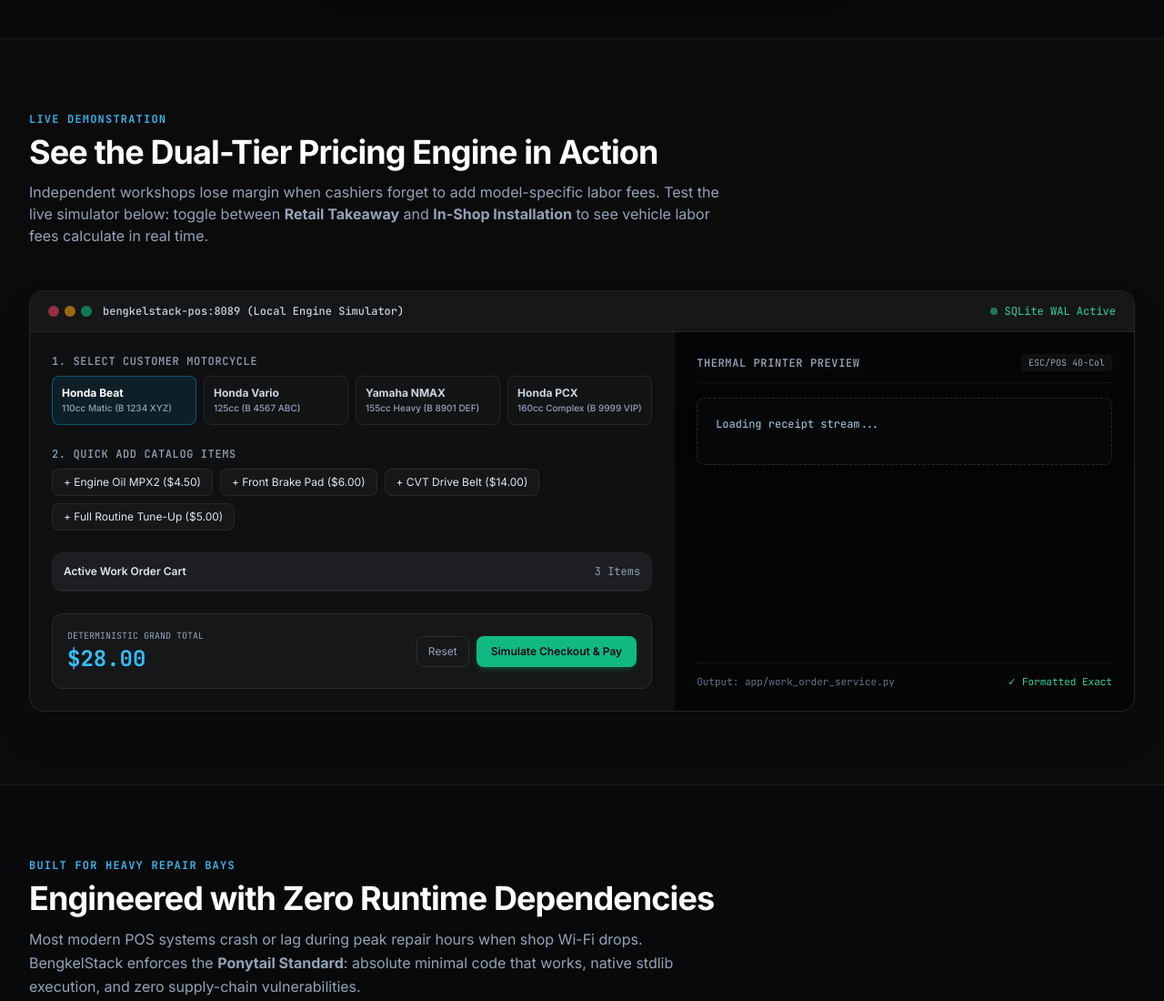
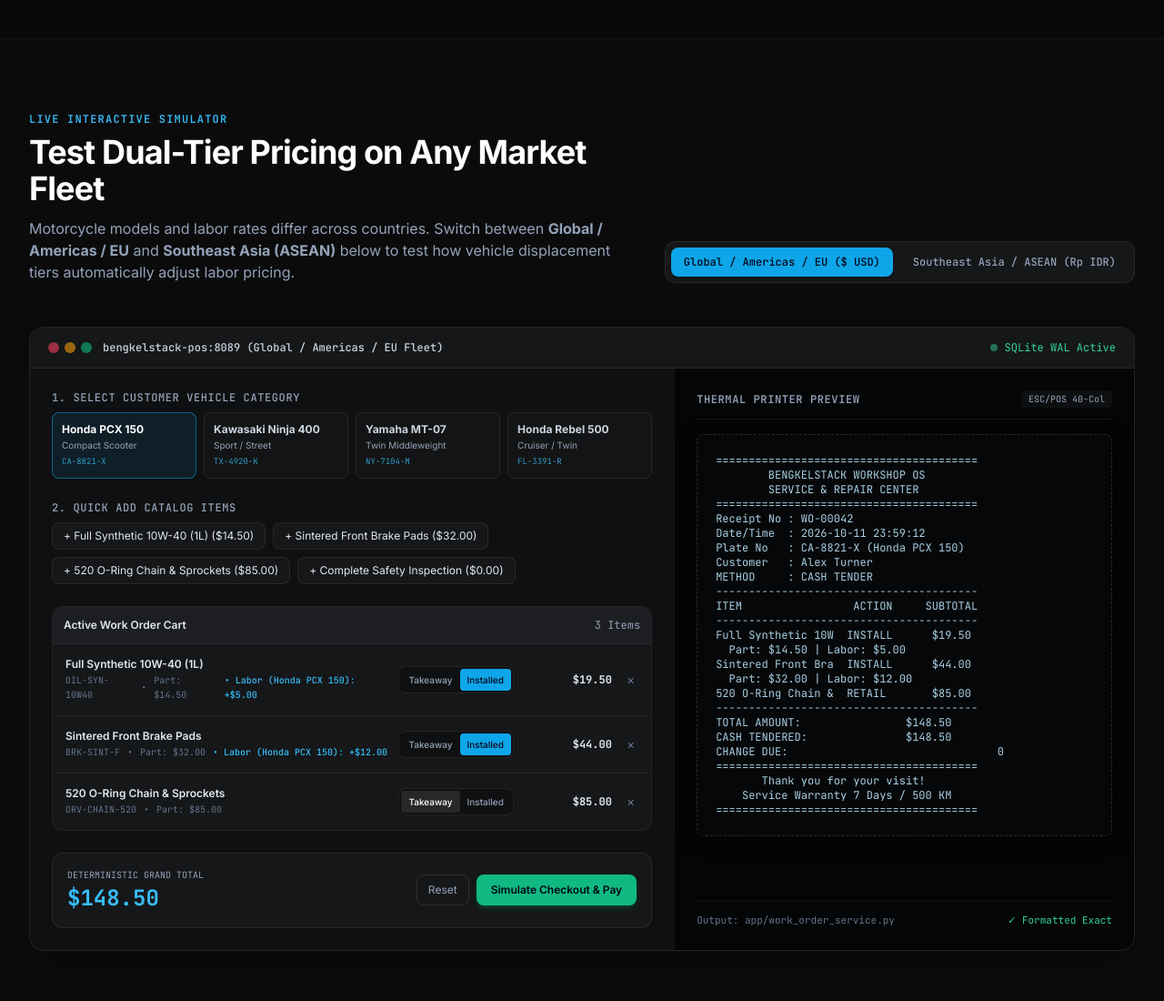
Before and after one commit to BengkelStack/bengkelstack-site, a plain HTML site: page index.html in a window 1280 px wide. Shown: the part 700-1800 px from the top of the page at 91% size. Drawn offline with nearby package versions, Linux system fonts and the light colour scheme.

Commit message:
fix(simulator): add multi-market fleet switcher (Global vs ASEAN) and fix unescaped newline syntax error

```diff
--- a/index.html
+++ b/index.html
@@ -44,10 +44,6 @@
   </script>
 
   <style>
-    :root {
-      --border-subtle: rgba(255, 255, 255, 0.06);
-      --border-standard: rgba(255, 255, 255, 0.1);
-    }
     html, body {
       background-color: #08090a;
       color: #f7f8f8;
@@ -124,7 +120,7 @@
         <!-- Eyebrow Badge -->
         <div class="inline-flex items-center gap-2 px-3 py-1 rounded-full border border-[rgba(255,255,255,0.1)] bg-white/[0.02] text-slate-300 text-xs font-mono mb-8">
           <span class="w-2 h-2 rounded-full bg-emerald-400"></span>
-          <span>Zero-Dependency Python 3 • Local SQLite WAL • Air-Gapped Ready</span>
+          <span>Zero-Dependency Python 3 • Local SQLite WAL • Global Multi-Market Ready</span>
         </div>
 
         <!-- Headline -->
@@ -134,7 +130,7 @@
 
         <!-- Subtext -->
         <p class="text-base sm:text-lg text-slate-400 max-w-2xl mx-auto mb-10 leading-relaxed font-normal">
-          A self-hosted point-of-sale and dynamic pricing engine engineered to eliminate shop billing leakage. Runs 100% offline with zero external pip dependencies.
+          A self-hosted point-of-sale and dynamic pricing engine engineered to eliminate workshop billing leakage. Operates 100% offline with zero external pip dependencies.
         </p>
 
         <!-- CTA Row -->
@@ -164,14 +160,26 @@
     <section id="interactive-pos" class="py-20 border-b border-[rgba(255,255,255,0.06)] bg-panel/40">
       <div class="max-w-7xl mx-auto px-4 sm:px-6 lg:px-8">
 
-        <div class="max-w-3xl mb-12">
-          <div class="text-xs font-mono text-sky-400 uppercase tracking-widest font-semibold mb-2">Live Demonstration</div>
+        <div class="flex flex-col md:flex-row md:items-end justify-between gap-6 mb-12">
+          <div class="max-w-2xl">
+            <div class="text-xs font-mono text-sky-400 uppercase tracking-widest font-semibold mb-2">Live Interactive Simulator</div>
             <h2 class="text-2xl sm:text-4xl font-bold text-white tracking-tight">
-            See the Dual-Tier Pricing Engine in Action
+              Test Dual-Tier Pricing on Any Market Fleet
             </h2>
             <p class="mt-3 text-sm sm:text-base text-slate-400 leading-relaxed">
-            Independent workshops lose margin when cashiers forget to add model-specific labor fees. Test the live simulator below: toggle between <b>Retail Takeaway</b> and <b>In-Shop Installation</b> to see vehicle labor fees calculate in real time.
+              Motorcycle models and labor rates differ across countries. Switch between <b>Global / Americas / EU</b> and <b>Southeast Asia (ASEAN)</b> below to test how vehicle displacement tiers automatically adjust labor pricing.
             </p>
+          </div>
+
+          <!-- Region / Market Preset Switcher -->
+          <div class="flex items-center gap-2 p-1.5 rounded-xl bg-surface border border-[rgba(255,255,255,0.08)] self-start md:self-auto">
+            <button onclick="setMarketRegion('global')" id="btnRegionGlobal" class="px-3.5 py-2 rounded-lg text-xs font-mono font-medium transition-all bg-sky-500 text-slate-950 font-bold shadow-sm">
+              Global / Americas / EU ($ USD)
+            </button>
+            <button onclick="setMarketRegion('asean')" id="btnRegionAsean" class="px-3.5 py-2 rounded-lg text-xs font-mono font-medium transition-all text-slate-400 hover:text-white">
+              Southeast Asia / ASEAN (Rp IDR)
+            </button>
+          </div>
         </div>
 
         <!-- Interactive POS Terminal Wrapper -->
@@ -184,7 +192,7 @@
                 <div class="w-3 h-3 rounded-full bg-amber-500/60"></div>
                 <div class="w-3 h-3 rounded-full bg-emerald-500/60"></div>
               </div>
-              <span class="text-xs font-mono text-slate-300 font-medium">bengkelstack-pos:8089 (Local Engine Simulator)</span>
+              <span class="text-xs font-mono text-slate-300 font-medium" id="terminalTitle">bengkelstack-pos:8089 (Global Market Fleet)</span>
             </div>
             <div class="flex items-center gap-2 text-xs font-mono text-emerald-400">
               <span class="w-2 h-2 rounded-full bg-emerald-400 animate-pulse"></span>
@@ -201,25 +209,10 @@
               <!-- 1. Vehicle Selection -->
               <div>
                 <label class="block text-xs font-mono uppercase tracking-wider text-slate-400 mb-2 font-medium">
-                  1. Select Customer Motorcycle
+                  1. Select Customer Vehicle Category
                 </label>
-                <div class="grid grid-cols-2 sm:grid-cols-4 gap-2">
-                  <button onclick="setDemoVehicle('beat')" id="btnVehBeat" class="p-2.5 rounded-lg border border-sky-500/40 bg-sky-500/10 text-white text-xs font-medium text-left transition-all">
-                    <div class="font-bold">Honda Beat</div>
-                    <div class="text-[10px] text-slate-400">110cc Matic (B 1234 XYZ)</div>
-                  </button>
-                  <button onclick="setDemoVehicle('vario')" id="btnVehVario" class="p-2.5 rounded-lg border border-[rgba(255,255,255,0.08)] bg-white/[0.02] hover:bg-white/[0.04] text-slate-300 text-xs font-medium text-left transition-all">
-                    <div class="font-bold">Honda Vario</div>
-                    <div class="text-[10px] text-slate-400">125cc (B 4567 ABC)</div>
-                  </button>
-                  <button onclick="setDemoVehicle('nmax')" id="btnVehNmax" class="p-2.5 rounded-lg border border-[rgba(255,255,255,0.08)] bg-white/[0.02] hover:bg-white/[0.04] text-slate-300 text-xs font-medium text-left transition-all">
-                    <div class="font-bold">Yamaha NMAX</div>
-                    <div class="text-[10px] text-slate-400">155cc Heavy (B 8901 DEF)</div>
-                  </button>
-                  <button onclick="setDemoVehicle('pcx')" id="btnVehPcx" class="p-2.5 rounded-lg border border-[rgba(255,255,255,0.08)] bg-white/[0.02] hover:bg-white/[0.04] text-slate-300 text-xs font-medium text-left transition-all">
-                    <div class="font-bold">Honda PCX</div>
-                    <div class="text-[10px] text-slate-400">160cc Complex (B 9999 VIP)</div>
-                  </button>
+                <div class="grid grid-cols-2 sm:grid-cols-4 gap-2" id="vehButtonGrid">
+                  <!-- Dynamically populated by setMarketRegion -->
                 </div>
               </div>
 
@@ -228,19 +221,8 @@
                 <label class="block text-xs font-mono uppercase tracking-wider text-slate-400 mb-2 font-medium">
                   2. Quick Add Catalog Items
                 </label>
-                <div class="flex flex-wrap gap-2 text-xs">
-                  <button onclick="addDemoItem('oil')" class="px-3 py-1.5 rounded-lg bg-surface hover:bg-surface-hover border border-[rgba(255,255,255,0.08)] text-slate-200 transition-colors">
-                    + Engine Oil MPX2 ($4.50)
-                  </button>
-                  <button onclick="addDemoItem('pad')" class="px-3 py-1.5 rounded-lg bg-surface hover:bg-surface-hover border border-[rgba(255,255,255,0.08)] text-slate-200 transition-colors">
-                    + Front Brake Pad ($6.00)
-                  </button>
-                  <button onclick="addDemoItem('belt')" class="px-3 py-1.5 rounded-lg bg-surface hover:bg-surface-hover border border-[rgba(255,255,255,0.08)] text-slate-200 transition-colors">
-                    + CVT Drive Belt ($14.00)
-                  </button>
-                  <button onclick="addDemoItem('tuneup')" class="px-3 py-1.5 rounded-lg bg-surface hover:bg-surface-hover border border-[rgba(255,255,255,0.08)] text-slate-200 transition-colors">
-                    + Full Routine Tune-Up ($5.00)
-                  </button>
+                <div class="flex flex-wrap gap-2 text-xs" id="quickAddButtonGrid">
+                  <!-- Dynamically populated by setMarketRegion -->
                 </div>
               </div>
 
@@ -259,7 +241,7 @@
               <div class="flex items-center justify-between p-4 rounded-xl bg-surface border border-[rgba(255,255,255,0.08)]">
                 <div>
                   <div class="text-[10px] font-mono uppercase text-slate-400">Deterministic Grand Total</div>
-                  <div class="text-2xl font-bold font-mono text-sky-400 mt-0.5" id="demoGrandTotal">$28.00</div>
+                  <div class="text-2xl font-bold font-mono text-sky-400 mt-0.5" id="demoGrandTotal">$0.00</div>
                 </div>
                 <div class="flex gap-2">
                   <button onclick="resetDemoCart()" class="px-3 py-2 text-xs rounded-lg border border-[rgba(255,255,255,0.1)] text-slate-400 hover:text-white transition-colors">
@@ -320,7 +302,7 @@
             </div>
             <h3 class="text-base font-semibold text-white">Dual-Tier Dynamic Pricing</h3>
             <p class="mt-2 text-xs text-slate-400 leading-relaxed">
-              Splits retail spare part prices from vehicle-specific installation fees. Dismantling a complex Maxi-scooter CVT automatically charges more labor than a basic moped.
+              Splits retail spare part prices from vehicle-specific installation fees. Dismantling a complex Maxi-scooter or Sportbike fairing automatically charges more labor than a basic scooter.
             </p>
           </div>
 
@@ -342,7 +324,7 @@
             </div>
             <h3 class="text-base font-semibold text-white">Deterministic Invoice OCR</h3>
             <p class="mt-2 text-xs text-slate-400 leading-relaxed">
-              Local supplier receipt parser for Astra Otoparts, Yamaha, and Denso. Reconciles <code class="text-sky-300">sum(subtotal) == grand_total</code> with zero AI hallucinations.
+              Local supplier receipt parser for OEM distributors. Reconciles <code class="text-sky-300">sum(subtotal) == grand_total</code> with zero AI hallucinations.
             </p>
           </div>
 
@@ -669,43 +651,116 @@
     </div>
   </footer>
 
-  <!-- INTERACTIVE POS DEMO JAVASCRIPT STATE ENGINE -->
+  <!-- MULTI-MARKET JAVASCRIPT STATE ENGINE -->
   <script>
-    // In-memory catalog database
-    const catalogDb = {
+    const marketCatalogs = {
+      global: {
+        name: "Global / Americas / EU",
+        currency: "$",
         vehicles: {
-        beat: { name: "Honda Beat FI", brand: "Honda", plate: "B 1234 XYZ", owner: "Dimas Budi", class: "MATIC_110" },
-        vario: { name: "Honda Vario 125", brand: "Honda", plate: "B 4567 ABC", owner: "Siti Rahma", class: "MATIC_125" },
-        nmax: { name: "Yamaha NMAX 155", brand: "Yamaha", plate: "B 8901 DEF", owner: "Agus Pratama", class: "MATIC_155" },
-        pcx: { name: "Honda PCX 160", brand: "Honda", plate: "B 9999 VIP", owner: "Hendro Wijaya", class: "MATIC_160" },
+          scooter: { name: "Honda PCX 150", type: "Compact Scooter", plate: "CA-8821-X", owner: "Alex Turner" },
+          sport: { name: "Kawasaki Ninja 400", type: "Sport / Street", plate: "TX-4920-K", owner: "Sarah Jenkins" },
+          naked: { name: "Yamaha MT-07", type: "Twin Middleweight", plate: "NY-7104-M", owner: "David Ross" },
+          cruiser: { name: "Honda Rebel 500", type: "Cruiser / Twin", plate: "FL-3391-R", owner: "Michael Vance" }
         },
         items: {
-        oil: { code: "OIL-MPX2", name: "Engine Oil AHM MPX2 0.8L", price: 4.50, installFees: { beat: 1.00, vario: 1.00, nmax: 1.50, pcx: 1.50 } },
-        pad: { code: "BRK-PAD-F", name: "Front Disc Brake Pad OEM", price: 6.00, installFees: { beat: 2.00, vario: 2.50, nmax: 3.00, pcx: 3.50 } },
-        belt: { code: "DRV-BELT", name: "CVT Drive Belt OEM Replacement", price: 14.00, installFees: { beat: 3.00, vario: 4.00, nmax: 5.50, pcx: 6.00 } },
-        tuneup: { code: "SVC-TUNE", name: "Routine Tune-Up & Throttle Clean", price: 0.00, installFees: { beat: 5.00, vario: 6.00, nmax: 8.00, pcx: 9.00 } },
+          oil: { code: "OIL-SYN-10W40", name: "Full Synthetic 10W-40 (1L)", price: 14.50, installFees: { scooter: 5.00, sport: 8.00, naked: 8.00, cruiser: 10.00 } },
+          pad: { code: "BRK-SINT-F", name: "Sintered Front Brake Pads", price: 32.00, installFees: { scooter: 12.00, sport: 18.00, naked: 18.00, cruiser: 20.00 } },
+          chain: { code: "DRV-CHAIN-520", name: "520 O-Ring Chain & Sprockets", price: 85.00, installFees: { scooter: 25.00, sport: 45.00, naked: 40.00, cruiser: 50.00 } },
+          tuneup: { code: "SVC-MAINT", name: "Complete Safety Inspection", price: 0.00, installFees: { scooter: 35.00, sport: 60.00, naked: 50.00, cruiser: 65.00 } }
+        },
+        defaultCart: [
+          { id: 'oil', action: 'installed' },
+          { id: 'pad', action: 'installed' },
+          { id: 'chain', action: 'takeaway' }
+        ]
+      },
+      asean: {
+        name: "Southeast Asia (ASEAN)",
+        currency: "Rp",
+        vehicles: {
+          beat: { name: "Honda Beat FI", type: "Entry Scooter 110cc", plate: "B 1234 XYZ", owner: "Budi Santoso" },
+          vario: { name: "Honda Vario 125", type: "Mid Scooter 125cc", plate: "D 5678 AB", owner: "Rian Hidayat" },
+          nmax: { name: "Yamaha NMAX 155", type: "Maxi Scooter 155cc", plate: "B 8901 DEF", owner: "Ahmad Fauzi" },
+          pcx: { name: "Honda PCX 160", type: "Heavy Maxi 160cc", plate: "B 9999 VIP", owner: "Hendro Wijaya" }
+        },
+        items: {
+          oil: { code: "OIL-MPX2", name: "Engine Oil AHM MPX2 (0.8L)", price: 48000, installFees: { beat: 5000, vario: 5000, nmax: 10000, pcx: 10000 } },
+          pad: { code: "BRK-PAD-F", name: "Front Disc Brake Pad OEM", price: 55000, installFees: { beat: 10000, vario: 15000, nmax: 20000, pcx: 20000 } },
+          belt: { code: "DRV-BELT", name: "CVT Drive Belt OEM Spec", price: 135000, installFees: { beat: 25000, vario: 35000, nmax: 50000, pcx: 55000 } },
+          tuneup: { code: "SVC-TUNE", name: "Routine Tune-Up & Throttle Clean", price: 0, installFees: { beat: 45000, vario: 55000, nmax: 75000, pcx: 80000 } }
+        },
+        defaultCart: [
+          { id: 'oil', action: 'installed' },
+          { id: 'pad', action: 'installed' },
+          { id: 'belt', action: 'takeaway' }
+        ]
       }
     };
 
-    // Current State
-    let currentVehKey = 'beat';
-    let demoCart = [
-      { id: 'oil', action: 'installed' },
-      { id: 'pad', action: 'installed' },
-      { id: 'belt', action: 'takeaway' },
-    ];
+    let currentMarketKey = 'global';
+    let currentVehKey = 'scooter';
+    let demoCart = [];
+
+    function formatCurrency(val) {
+      const cur = marketCatalogs[currentMarketKey].currency;
+      if (cur === "$") {
+        return "$" + val.toFixed(2);
+      } else {
+        return "Rp " + Math.round(val).toLocaleString();
+      }
+    }
+
+    function setMarketRegion(marketKey) {
+      currentMarketKey = marketKey;
+      const mkt = marketCatalogs[marketKey];
+
+      // Update switcher buttons
+      document.getElementById('btnRegionGlobal').className = marketKey === 'global'
+        ? "px-3.5 py-2 rounded-lg text-xs font-mono font-medium transition-all bg-sky-500 text-slate-950 font-bold shadow-sm"
+        : "px-3.5 py-2 rounded-lg text-xs font-mono font-medium transition-all text-slate-400 hover:text-white";
+
+      document.getElementById('btnRegionAsean').className = marketKey === 'asean'
+        ? "px-3.5 py-2 rounded-lg text-xs font-mono font-medium transition-all bg-sky-500 text-slate-950 font-bold shadow-sm"
+        : "px-3.5 py-2 rounded-lg text-xs font-mono font-medium transition-all text-slate-400 hover:text-white";
+
+      document.getElementById('terminalTitle').textContent = `bengkelstack-pos:8089 (${mkt.name} Fleet)`;
+
+      // Set default vehicle for this market
+      currentVehKey = Object.keys(mkt.vehicles)[0];
+
+      // Populate vehicle buttons
+      const vehGrid = document.getElementById('vehButtonGrid');
+      vehGrid.innerHTML = Object.entries(mkt.vehicles).map(([k, v]) => `
+        <button onclick="setDemoVehicle('${k}')" id="btnVeh_${k}" class="p-2.5 rounded-lg border text-left transition-all ${k === currentVehKey ? 'border-sky-500/50 bg-sky-500/10 text-white' : 'border-[rgba(255,255,255,0.08)] bg-white/[0.02] hover:bg-white/[0.04] text-slate-300'}">
+          <div class="font-bold text-xs truncate">${v.name}</div>
+          <div class="text-[10px] text-slate-400 truncate mt-0.5">${v.type}</div>
+          <div class="text-[9px] font-mono text-sky-400/80 mt-1">${v.plate}</div>
+        </button>
+      `).join('');
+
+      // Populate quick-add item buttons
+      const itemGrid = document.getElementById('quickAddButtonGrid');
+      itemGrid.innerHTML = Object.entries(mkt.items).map(([k, v]) => `
+        <button onclick="addDemoItem('${k}')" class="px-3 py-1.5 rounded-lg bg-surface hover:bg-surface-hover border border-[rgba(255,255,255,0.08)] text-slate-200 transition-colors">
+          + ${v.name} (${formatCurrency(v.price)})
+        </button>
+      `).join('');
+
+      // Reset cart to default
+      demoCart = JSON.parse(JSON.stringify(mkt.defaultCart));
+      renderDemoCart();
+    }
 
     function setDemoVehicle(key) {
       currentVehKey = key;
-      const keys = ['beat', 'vario', 'nmax', 'pcx'];
-      keys.forEach(k => {
-        const btn = document.getElementById('btnVeh' + k.charAt(0).toUpperCase() + k.slice(1));
+      const mkt = marketCatalogs[currentMarketKey];
+      Object.keys(mkt.vehicles).forEach(k => {
+        const btn = document.getElementById(`btnVeh_${k}`);
         if (btn) {
-          if (k === key) {
-            btn.className = "p-2.5 rounded-lg border border-sky-500/50 bg-sky-500/10 text-white text-xs font-medium text-left transition-all";
-          } else {
-            btn.className = "p-2.5 rounded-lg border border-[rgba(255,255,255,0.08)] bg-white/[0.02] hover:bg-white/[0.04] text-slate-300 text-xs font-medium text-left transition-all";
-          }
+          btn.className = k === key
+            ? "p-2.5 rounded-lg border border-sky-500/50 bg-sky-500/10 text-white text-left transition-all"
+            : "p-2.5 rounded-lg border border-[rgba(255,255,255,0.08)] bg-white/[0.02] hover:bg-white/[0.04] text-slate-300 text-left transition-all";
         }
       });
       renderDemoCart();
@@ -733,7 +788,8 @@
 
     function renderDemoCart() {
       const container = document.getElementById('demoCartList');
-      const veh = catalogDb.vehicles[currentVehKey];
+      const mkt = marketCatalogs[currentMarketKey];
+      const veh = mkt.vehicles[currentVehKey] || Object.values(mkt.vehicles)[0];
       let grandTotal = 0;
 
       document.getElementById('demoItemCount').textContent = `${demoCart.length} Items`;
@@ -744,13 +800,13 @@
             Cart is empty. Click "+ Quick Add Catalog Items" above to test pricing.
           </div>
         `;
-        document.getElementById('demoGrandTotal').textContent = "$0.00";
+        document.getElementById('demoGrandTotal').textContent = formatCurrency(0);
         renderThermalSlip([], 0);
         return;
       }
 
       const calculatedItems = demoCart.map((it, idx) => {
-        const itemData = catalogDb.items[it.id];
+        const itemData = mkt.items[it.id] || Object.values(mkt.items)[0];
         const isInstalled = it.action === 'installed';
         const laborFee = isInstalled ? (itemData.installFees[currentVehKey] || 0) : 0;
         const subtotal = itemData.price + laborFee;
@@ -776,8 +832,8 @@
             <div class="text-[10px] font-mono text-slate-500 flex items-center gap-2 mt-0.5">
               <span>${item.code}</span>
               <span>•</span>
-              <span>Part: $${item.price.toFixed(2)}</span>
-              ${item.isInstalled ? `<span class="text-sky-400 font-medium">• Labor (${veh.name}): +$${item.laborFee.toFixed(2)}</span>` : ''}
+              <span>Part: ${formatCurrency(item.price)}</span>
+              ${item.isInstalled ? `<span class="text-sky-400 font-medium">• Labor (${veh.name}): +${formatCurrency(item.laborFee)}</span>` : ''}
             </div>
           </div>
 
@@ -792,19 +848,20 @@
           </div>
 
           <!-- Subtotal & Remove -->
-          <div class="text-right font-mono font-bold text-slate-200 w-16">
-            $${item.subtotal.toFixed(2)}
+          <div class="text-right font-mono font-bold text-slate-200 w-24">
+            ${formatCurrency(item.subtotal)}
           </div>
           <button onclick="removeDemoItem(${item.idx})" class="text-slate-500 hover:text-rose-400 p-1 text-sm transition-colors" title="Remove Item">&times;</button>
         </div>
       `).join('');
 
-      document.getElementById('demoGrandTotal').textContent = `$${grandTotal.toFixed(2)}`;
+      document.getElementById('demoGrandTotal').textContent = formatCurrency(grandTotal);
       renderThermalSlip(calculatedItems, grandTotal);
     }
 
     function renderThermalSlip(items, total) {
-      const veh = catalogDb.vehicles[currentVehKey];
+      const mkt = marketCatalogs[currentMarketKey];
+      const veh = mkt.vehicles[currentVehKey] || Object.values(mkt.vehicles)[0];
       const now = new Date().toISOString().replace('T', ' ').substring(0, 19);
 
       let lines = [];
@@ -812,11 +869,11 @@
       lines.push("        BENGKELSTACK WORKSHOP OS        ");
       lines.push("        SERVICE & REPAIR CENTER         ");
       lines.push("========================================");
-      lines.push(`Receipt No : WO-00042`);
-      lines.push(`Date/Time  : ${now}`);
-      lines.push(`Plate No   : ${veh.plate} (${veh.name})`);
-      lines.push(`Customer   : ${veh.owner}`);
-      lines.push(`METHOD     : CASH TENDER`);
+      lines.push("Receipt No : WO-00042");
+      lines.push("Date/Time  : " + now);
+      lines.push("Plate No   : " + veh.plate + " (" + veh.name + ")");
+      lines.push("Customer   : " + veh.owner);
+      lines.push("METHOD     : CASH TENDER");
       lines.push("----------------------------------------");
       lines.push("ITEM                 ACTION     SUBTOTAL");
       lines.push("----------------------------------------");
@@ -824,25 +881,24 @@
       items.forEach(it => {
         const shortName = (it.name.substring(0, 18) + "                  ").substring(0, 19);
         const act = it.isInstalled ? "INSTALL " : "RETAIL  ";
-        const sub = ("        $" + it.subtotal.toFixed(2)).slice(-9);
-        lines.push(`${shortName} ${act} ${sub}`);
+        const sub = ("               " + formatCurrency(it.subtotal)).slice(-10);
+        lines.push(shortName + " " + act + " " + sub);
         if (it.isInstalled && it.laborFee > 0) {
-          lines.push(`  Part: $${it.price.toFixed(2)} | Labor: $${it.laborFee.toFixed(2)}`);
+          lines.push("  Part: " + formatCurrency(it.price) + " | Labor: " + formatCurrency(it.laborFee));
         }
       });
 
       lines.push("----------------------------------------");
-      const totalStr = ("                 $" + total.toFixed(2)).slice(-17);
-      lines.push(`TOTAL AMOUNT:            ${totalStr}`);
-      lines.push(`CASH TENDERED:           ${totalStr}`);
-      lines.push(`CHANGE DUE:                         $0.00`);
+      const totalStr = ("                        " + formatCurrency(total)).slice(-18);
+      lines.push("TOTAL AMOUNT:     " + totalStr);
+      lines.push("CASH TENDERED:    " + totalStr);
+      lines.push("CHANGE DUE:                                0");
       lines.push("========================================");
       lines.push("       Thank you for your visit!        ");
       lines.push("    Service Warranty 7 Days / 500 KM    ");
       lines.push("========================================");
 
-      document.getElementById('demoThermalSlip').textContent = lines.join("
-");
+      document.getElementById('demoThermalSlip').textContent = lines.join("\n");
     }
 
     function simulateCheckout() {
@@ -856,7 +912,7 @@
     }
 
     // Initialize on page load
-    setDemoVehicle('beat');
+    setMarketRegion('global');
   </script>
 
 </body>
```
Lines whose indentation alone changed are shown as unchanged.
